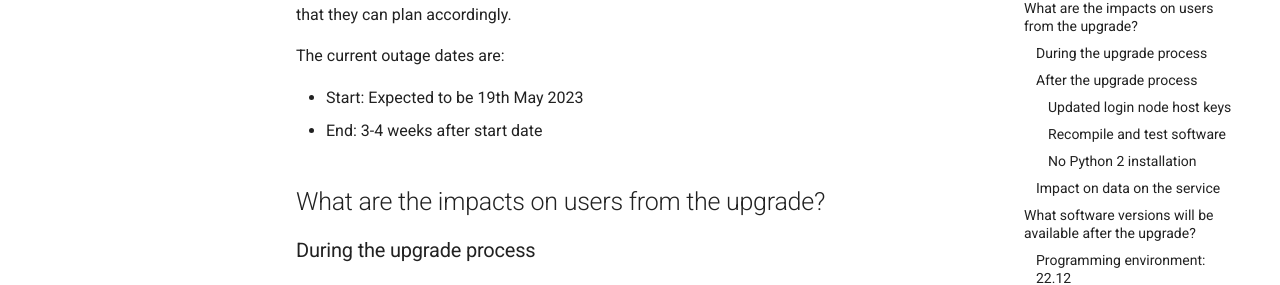
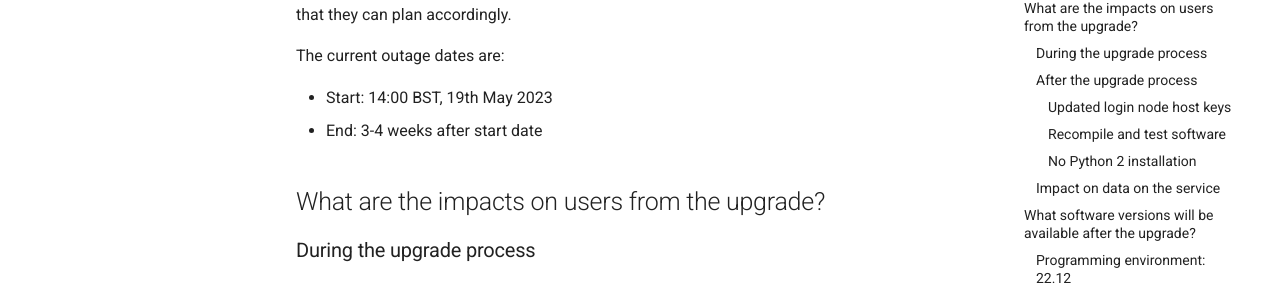
Before and after one commit to ARCHER2-HPC/archer2-docs, an MkDocs documentation site: the page built from docs/faq/upgrade-2023.md, in a window 1280 px wide and 900 px high, scrolled down 1310 px. Shown: the part 172-457 px from the top of the window. Built offline with MkDocs 1.6.1 and Material for MkDocs 9.7.7, drawn with Linux system fonts in a browser that asks for light colours; comment, search, counter and statistics services are not loaded.

Commit message:
Added start time of outage

```diff
--- a/docs/faq/upgrade-2023.md
+++ b/docs/faq/upgrade-2023.md
@@ -55,7 +55,7 @@ that they can plan accordingly.
 
 The current outage dates are:
 
- - Start: Expected to be 19th May 2023
+ - Start: 14:00 BST, 19th May 2023
  - End: 3-4 weeks after start date
 
 ## What are the impacts on users from the upgrade?
```
